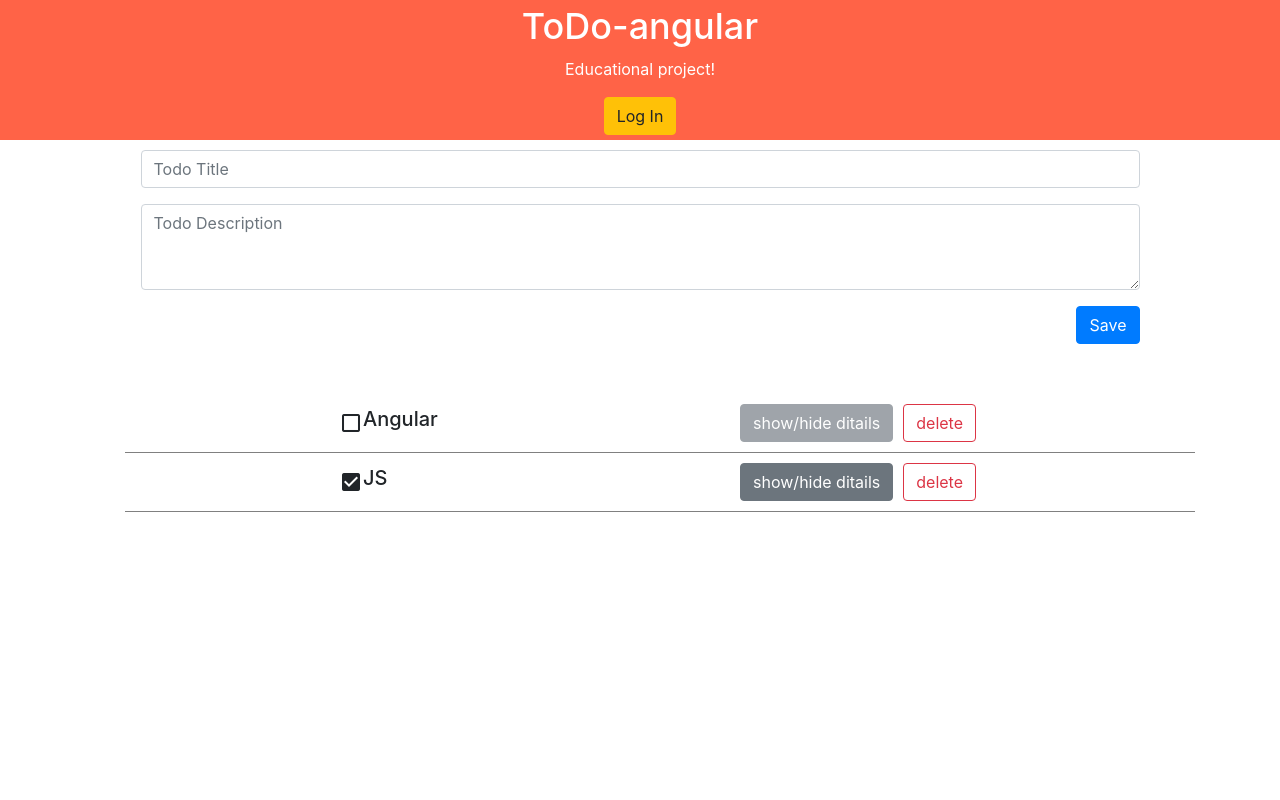
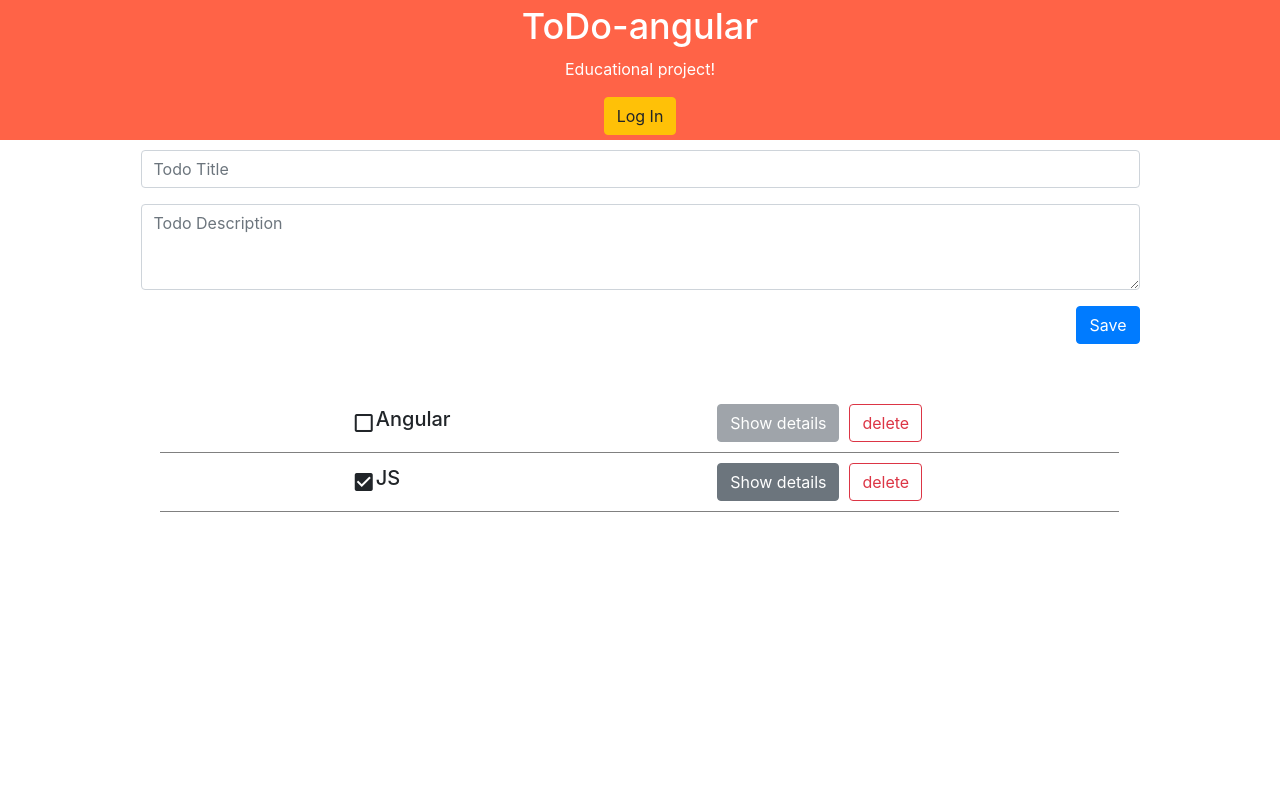
Before and after one commit to OleksiiTarakanov/ToDo-Angular, an Angular app: page / in a window 1280 px wide. Shown: the top 800 px of the page. Built offline with nearby package versions, Linux system fonts and the light colour scheme.

Commit message:
show/hide toggler

```diff
--- a/src/app/pages/todos/todo-item/todo-item.component.css
+++ b/src/app/pages/todos/todo-item/todo-item.component.css
@@ -10,18 +10,20 @@ header{
     margin: 5px;
     width: 60%;
 }
+
 div{
+    align-items: center;
     display: flex;
     flex-direction: row;
     justify-content: space-between;
-    align-items: center;
 }
 
 li{
+    align-items: center;
     border-bottom: 1px solid gray;
     display: flex;
     flex-direction: column;
     justify-content: center;
-    align-items: center;
+    margin-left: 35px;
     width: 100%;
 }
--- a/src/app/pages/todos/todo-item/todo-item.component.html
+++ b/src/app/pages/todos/todo-item/todo-item.component.html
@@ -11,7 +11,10 @@
 
     <div>
       <button class="btn btn-secondary" [disabled]="!todo.description"
-      (click)="toggleDetails()">show/hide ditails</button>
+      (click)="toggleDetails()">
+      <span *ngIf = "!isShowDetails">Show details</span>
+      <span *ngIf = "isShowDetails">Hide details</span>
+    </button>
       <button class="btn btn-outline-danger">delete</button>
     </div>
   </header>
--- a/src/app/pages/todos/todos.component.css
+++ b/src/app/pages/todos/todos.component.css
@@ -3,4 +3,8 @@
 }
 ul{
     margin-top: 50px;
+    width: 90%;
+    display: flex;
+    flex-direction: column;
+    justify-content: center;
 }
```
